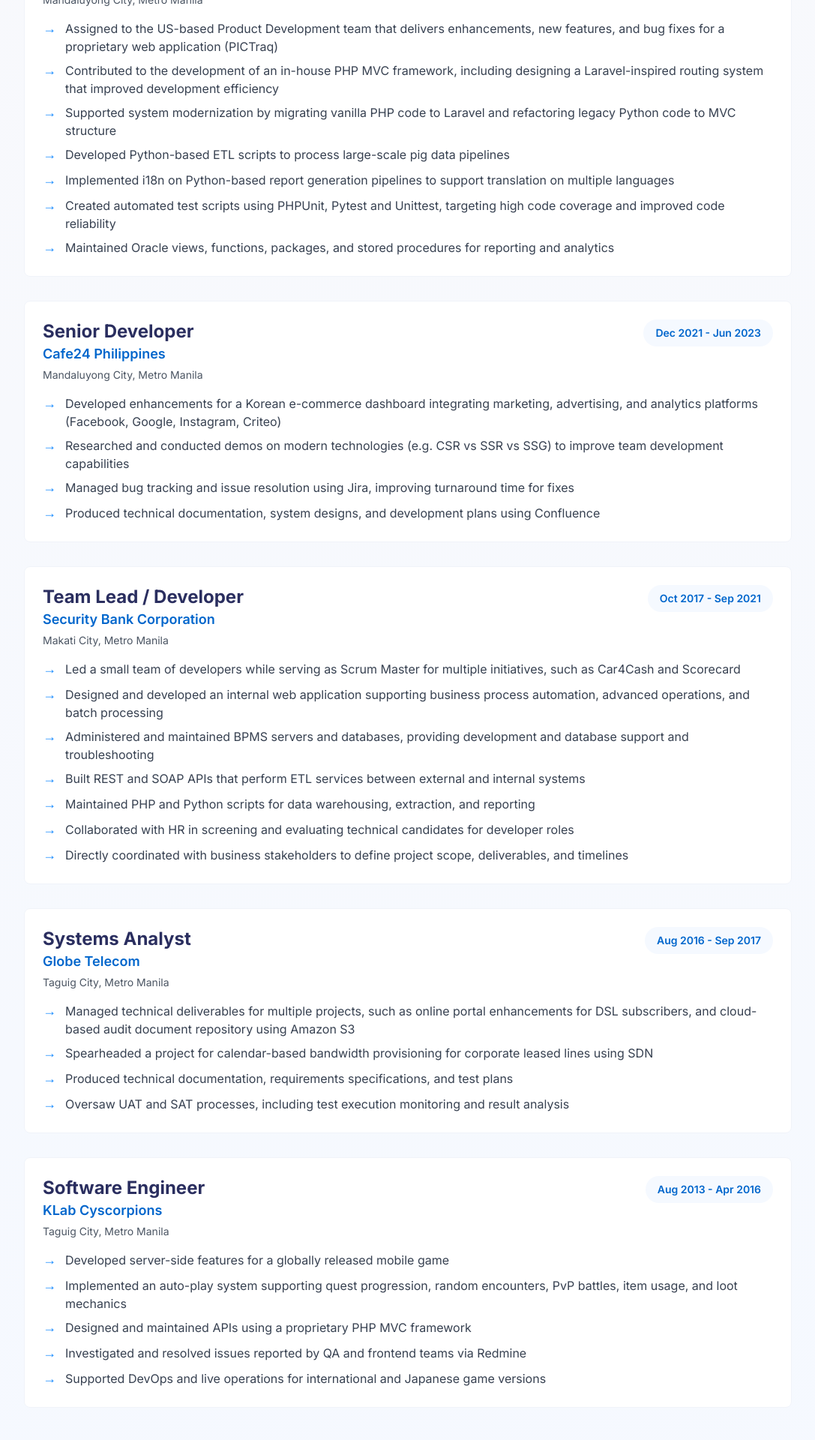
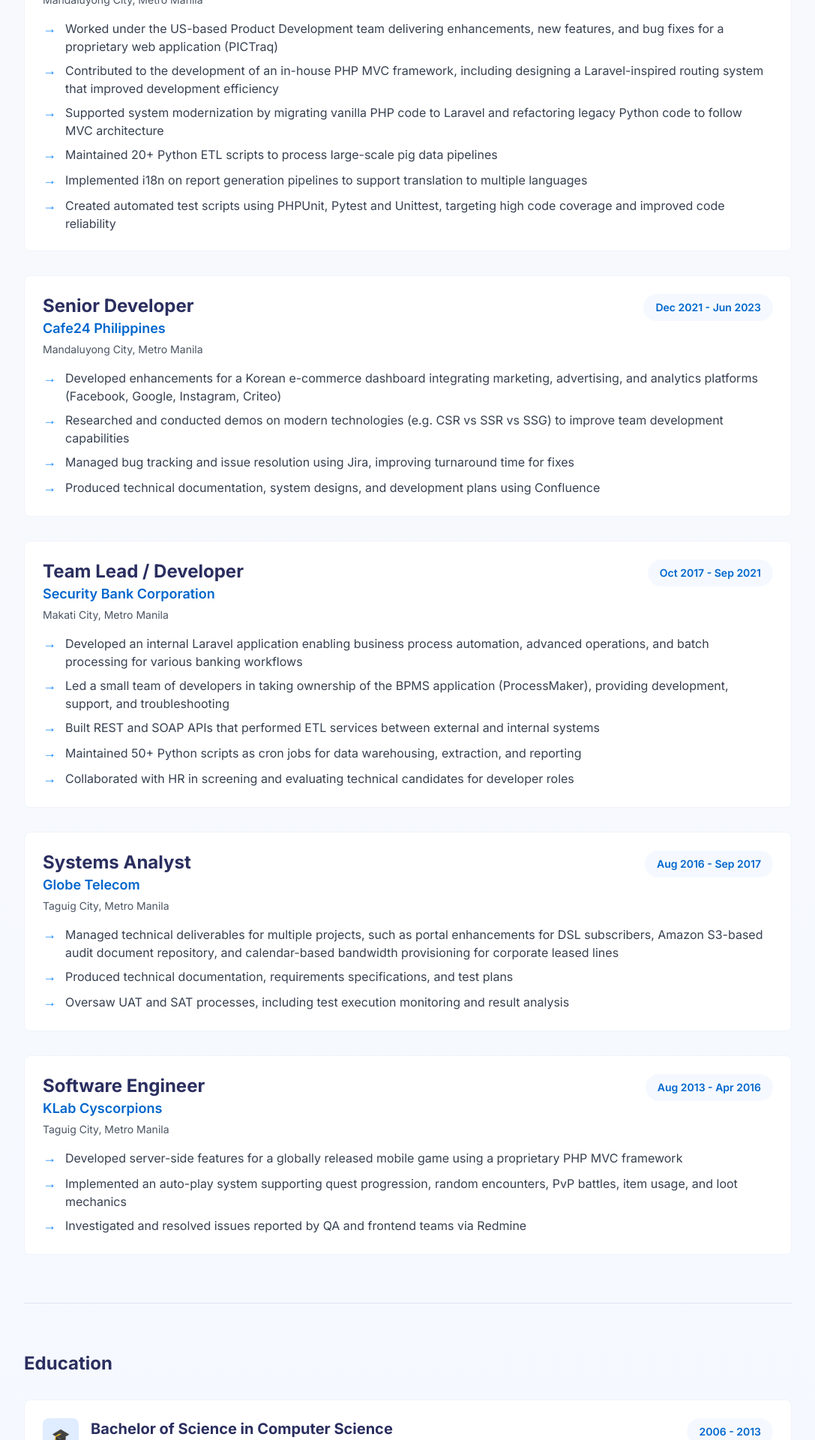
Before and after one commit to fcpendon/fcpendon.github.io, a Vue app: page / in a window 1280 px wide. Shown: the part 2940-4860 px from the top of the page at 75% size, without its empty margins (96-1183 px from the left). Built offline with nearby package versions, Linux system fonts and the light colour scheme.

Commit message:
Updated experiences

```diff
--- a/src/components/Experience.vue
+++ b/src/components/Experience.vue
@@ -48,13 +48,12 @@
     location: 'Mandaluyong City, Metro Manila',
     period: 'Jun 2023 - Apr 2026',
     highlights: [
-      'Assigned to the US-based Product Development team that delivers enhancements, new features, and bug fixes for a proprietary web application (PICTraq)',
+      'Worked under the US-based Product Development team delivering enhancements, new features, and bug fixes for a proprietary web application (PICTraq)',
       'Contributed to the development of an in-house PHP MVC framework, including designing a Laravel-inspired routing system that improved development efficiency',
-      'Supported system modernization by migrating vanilla PHP code to Laravel and refactoring legacy Python code to MVC structure',
-      'Developed Python-based ETL scripts to process large-scale pig data pipelines',
-      'Implemented i18n on Python-based report generation pipelines to support translation on multiple languages',
+      'Supported system modernization by migrating vanilla PHP code to Laravel and refactoring legacy Python code to follow MVC architecture',
+      'Maintained 20+ Python ETL scripts to process large-scale pig data pipelines',
+      'Implemented i18n on report generation pipelines to support translation to multiple languages',
       'Created automated test scripts using PHPUnit, Pytest and Unittest, targeting high code coverage and improved code reliability',
-      'Maintained Oracle views, functions, packages, and stored procedures for reporting and analytics'
     ]
   },
   {
@@ -75,13 +74,11 @@
     location: 'Makati City, Metro Manila',
     period: 'Oct 2017 - Sep 2021',
     highlights: [
-      'Led a small team of developers while serving as Scrum Master for multiple initiatives, such as Car4Cash and Scorecard',
-      'Designed and developed an internal web application supporting business process automation, advanced operations, and batch processing',
-      'Administered and maintained BPMS servers and databases, providing development and database support and troubleshooting',
-      'Built REST and SOAP APIs that perform ETL services between external and internal systems',
-      'Maintained PHP and Python scripts for data warehousing, extraction, and reporting',
-      'Collaborated with HR in screening and evaluating technical candidates for developer roles',
-      'Directly coordinated with business stakeholders to define project scope, deliverables, and timelines'
+      'Developed an internal Laravel application enabling business process automation, advanced operations, and batch processing for various banking workflows',
+      'Led a small team of developers in taking ownership of the BPMS application (ProcessMaker), providing development, support, and troubleshooting',
+      'Built REST and SOAP APIs that performed ETL services between external and internal systems',
+      'Maintained 50+ Python scripts as cron jobs for data warehousing, extraction, and reporting',
+      'Collaborated with HR in screening and evaluating technical candidates for developer roles'
     ]
   },
   {
@@ -90,8 +87,7 @@
     location: 'Taguig City, Metro Manila',
     period: 'Aug 2016 - Sep 2017',
     highlights: [
-      'Managed technical deliverables for multiple projects, such as online portal enhancements for DSL subscribers, and cloud-based audit document repository using Amazon S3',
-      'Spearheaded a project for calendar-based bandwidth provisioning for corporate leased lines using SDN',
+      'Managed technical deliverables for multiple projects, such as portal enhancements for DSL subscribers, Amazon S3-based audit document repository, and calendar-based bandwidth provisioning for corporate leased lines',
       'Produced technical documentation, requirements specifications, and test plans',
       'Oversaw UAT and SAT processes, including test execution monitoring and result analysis'
     ]
@@ -102,11 +98,9 @@
     location: 'Taguig City, Metro Manila',
     period: 'Aug 2013 - Apr 2016',
     highlights: [
-      'Developed server-side features for a globally released mobile game',
+      'Developed server-side features for a globally released mobile game using a proprietary PHP MVC framework',
       'Implemented an auto-play system supporting quest progression, random encounters, PvP battles, item usage, and loot mechanics',
-      'Designed and maintained APIs using a proprietary PHP MVC framework',
       'Investigated and resolved issues reported by QA and frontend teams via Redmine',
-      'Supported DevOps and live operations for international and Japanese game versions'
     ]
   }
 ]
```
Also changed, not shown: 3 other files (tests, documents, lock files or other folders).
